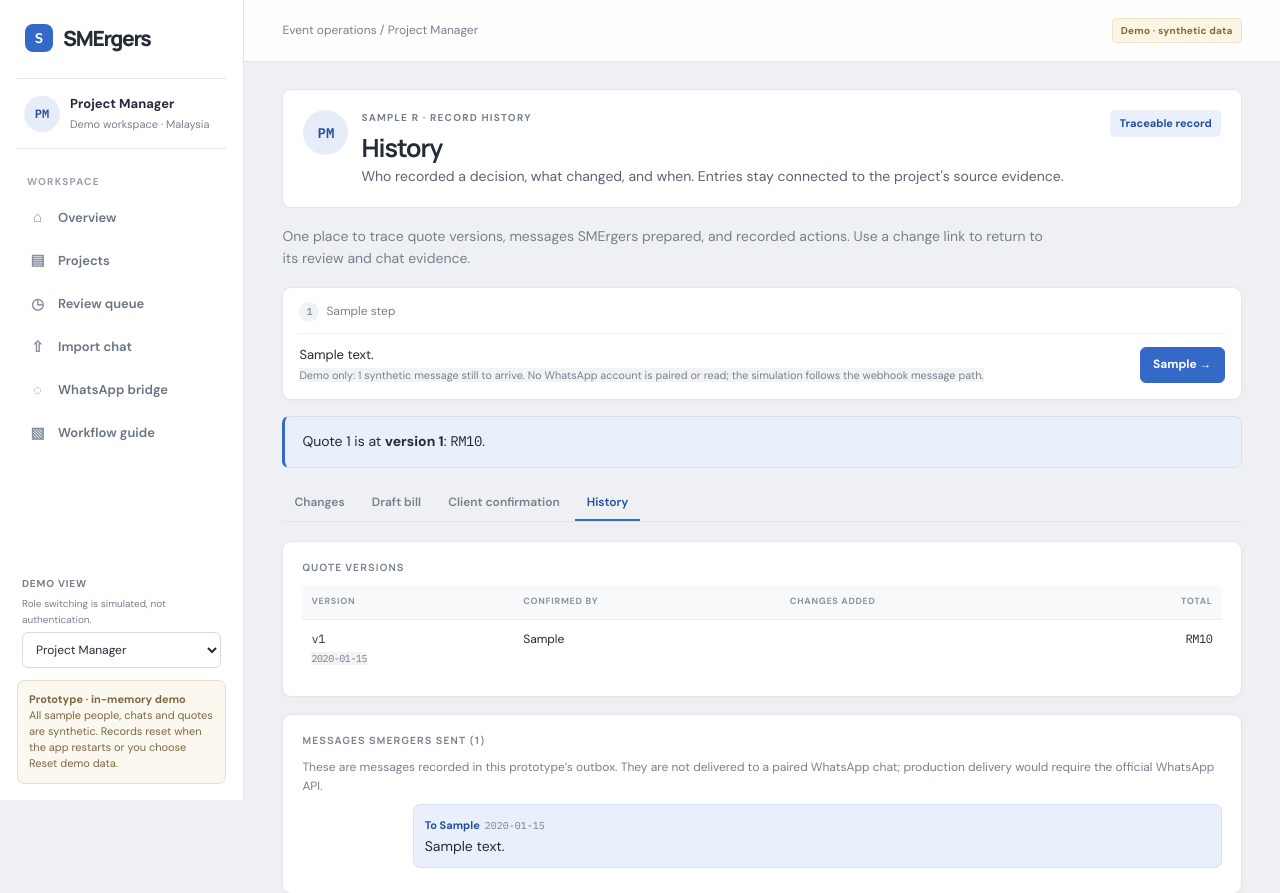
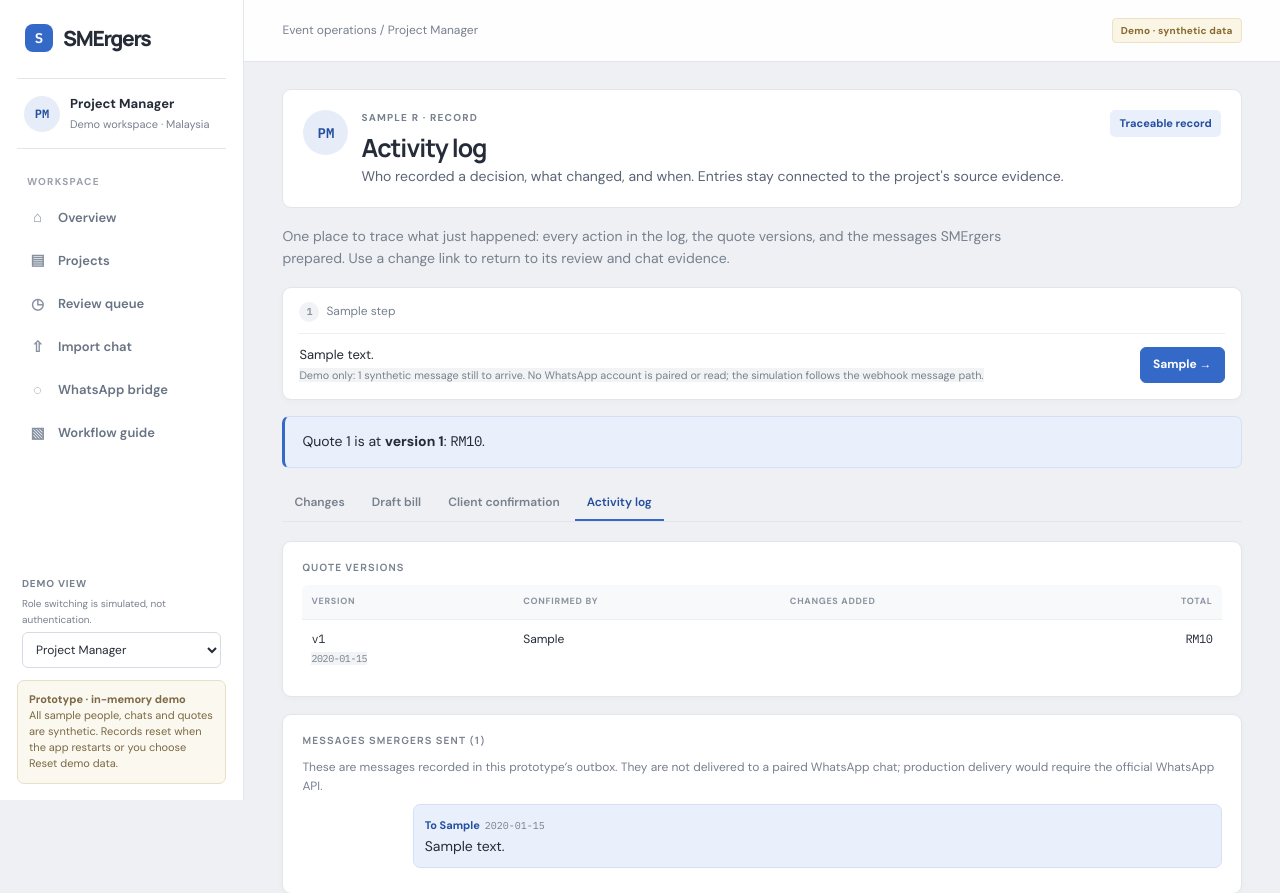
Before and after one commit to Anonys-sky/SMErgers, a Flask app: template src/templates/history.html in a window 1280 px wide. Shown: the top 893 px of the page. Run offline with Flask 3, Linux system fonts and the light colour scheme; the template is opened without the code that fills it: most values are stand-ins (such as "Sample title", 1, 10 or a date in 2020).

Commit message:
Call the record the Activity log everywhere users see it

```diff
--- a/src/templates/_guide.html
+++ b/src/templates/_guide.html
@@ -16,7 +16,7 @@
       </form>
     {% elif guide.step == 4 %}
       <span>
-        <a class="btn btn-primary" href="{{ url_for('history_page', job_id=r.id) }}">See the history</a>
+        <a class="btn btn-primary" href="{{ url_for('history_page', job_id=r.id) }}">See the activity log</a>
         <a class="btn" href="{{ url_for('bill_page', job_id=r.id) }}">Open the bill</a>
       </span>
     {% endif %}
--- a/src/templates/_job_nav.html
+++ b/src/templates/_job_nav.html
@@ -7,6 +7,6 @@
   {% if role in ('pm','owner') %}
   <a href="{{ url_for('client_page', job_id=r.id) }}" class="{{ 'on' if tab == 'client' }}">Client confirmation</a>
   {% endif %}
-  <a href="{{ url_for('history_page', job_id=r.id) }}" class="{{ 'on' if tab == 'history' }}">{{ 'Reconciliation history' if role == 'finance' else 'History' }}</a>
+  <a href="{{ url_for('history_page', job_id=r.id) }}" class="{{ 'on' if tab == 'history' }}">{{ 'Reconciliation log' if role == 'finance' else 'Activity log' }}</a>
 </nav>
 {% endif %}
--- a/src/templates/history.html
+++ b/src/templates/history.html
@@ -1,14 +1,14 @@
 {% extends "base.html" %}
-{% block title %}History · {{ r.title }}{% endblock %}
+{% block title %}Activity log · {{ r.title }}{% endblock %}
 {% block content %}
 {% set tab = 'history' %}
 <section class="profile-summary">
   <div class="profile-main"><span class="avatar">{{ profile.initials }}</span><div>
-    <p class="eyebrow">{{ r.title }} · record history</p><h1>History</h1>
+    <p class="eyebrow">{{ r.title }} · record</p><h1>Activity log</h1>
     <p class="description">Who recorded a decision, what changed, and when. Entries stay connected to the project's source evidence.</p>
   </div></div><span class="summary-status">Traceable record</span>
 </section>
-<p class="lede">One place to trace quote versions, messages SMErgers prepared, and recorded actions. Use a change link to return to its review and chat evidence.</p>
+<p class="lede">One place to trace what just happened: every action in the log, the quote versions, and the messages SMErgers prepared. Use a change link to return to its review and chat evidence.</p>
 {% include "_guide.html" %}
 <p class="headline">Quote {{ r.catalogue.quote.quote_id }} is at <strong>version {{ versions[-1].number }}</strong>:
   <span class="num">{{ versions[-1].total | rm }}</span>.</p>
--- a/src/templates/workspace.html
+++ b/src/templates/workspace.html
@@ -164,7 +164,7 @@
     </section>
     {% if role != 'client' %}
     <section class="panel">
-      <h2 class="section-title">History</h2>
+      <h2 class="section-title">Activity log</h2>
       <div class="history">
         {% for row in workspace.activity[:5] %}
         <div class="history-item">{{ row.entry.action.replace('_',' ') }}{% if row.entry.detail %} · {{ row.entry.detail }}{% endif %}<small>{{ row.project }} · {{ row.entry.at.replace('T',' ') }}</small></div>
```
